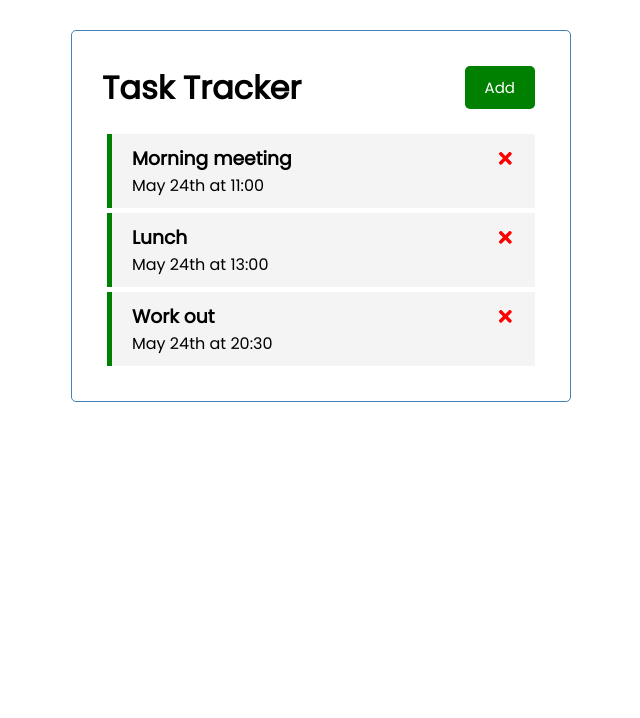
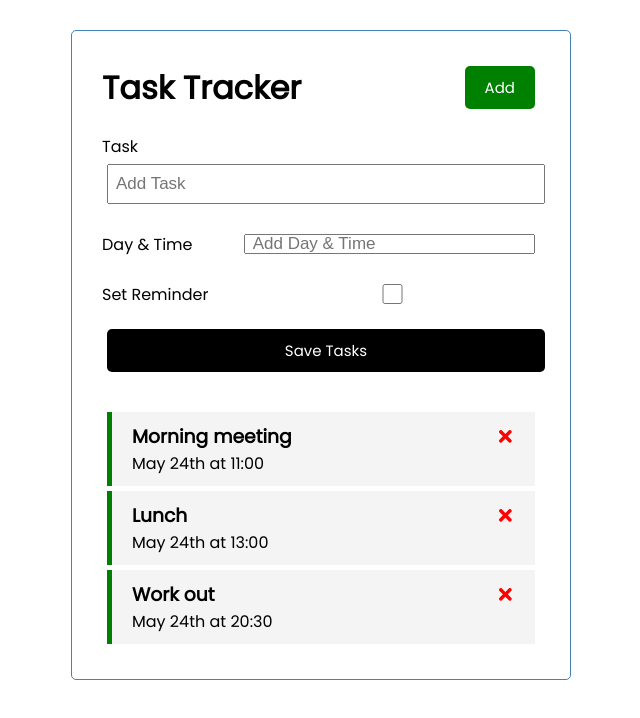
Before and after one commit to Jiyeonmoon814/react-crash-course-2021, a React (Create React App) app: page / in a window 1280 px wide. Shown: the top 718 px of the page, without its empty margins (319-959 px from the left). Built offline with nearby package versions, Linux system fonts and the light colour scheme.

Commit message:
make form input state

```diff
--- a/src/App.js
+++ b/src/App.js
@@ -2,6 +2,7 @@
 import {useState} from 'react'
 import Header from './components/Header'
 import Tasks from './components/Tasks'
+import AddTask from './components/AddTask'
 
  function App() {
   const [tasks, setTasks] = useState( [
@@ -38,6 +39,7 @@
    return (
      <div className="container">
        <Header />
+       <AddTask />
       {tasks.length>0 ? (<Tasks tasks={tasks} onDelete={deleteTask} onToggle={toggleReminder}/>)
         : ('No Tasks To show')}
      </div>
--- /dev/null
+++ b/src/components/AddTask.js
@@ -0,0 +1,31 @@
+import {useState} from 'react'
+
+export const AddTask = () => {
+    const [text, setText] = useState('')
+    const [day, setDay] = useState('')
+    const [reminder, setReminder] = useState(false)
+
+    return (
+        <form className='add-form' >
+            <div className='form-control'>
+                <label>Task</label>
+                    <input type='text' placeholder='Add Task' value={text} onChange={(e)=>
+                    setText(e.target.value)}/>
+            </div>
+            <div className='form-control form-control-check'>
+                <label>Day & Time</label>
+                    <input type='text' placeholder='Add Day & Time' value={day} onChange={(e)=>
+                    setDay(e.target.value)} />
+            </div>
+            <div className='form-control form-control-check'>
+                <label>Set Reminder</label>
+                    <input type='checkbox' value={reminder} onChange={(e)=>
+                        setReminder(e.currentTarget.checked)} />
+            </div>
+
+            <input type='submit' value='Save Tasks' className='btn btn-block' />
+        </form>
+    )
+}
+
+export default AddTask
```
